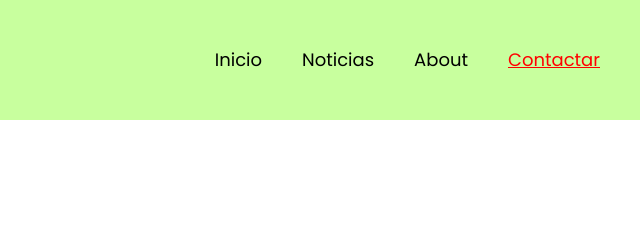
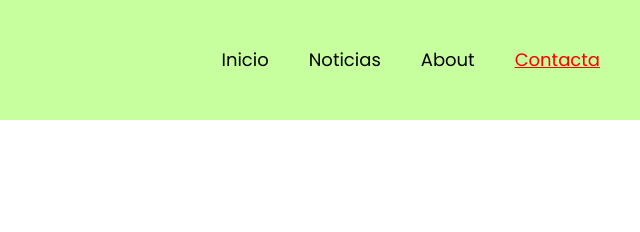
Before and after one commit to jordiespuny/web-7, a plain HTML site: page web-7/contact.html in a window 1280 px wide. Shown: the top 232 px of the page, 640-1280 px from the left. Drawn offline with Linux system fonts and the light colour scheme.

Commit message:
test cambios

```diff
--- a/web-7/contact.html
+++ b/web-7/contact.html
@@ -24,7 +24,7 @@
 			<li><a href="index.html">Inicio</a></li>
 			<li><a href="noticia-1.html">Noticias</a></li>
 			<li><a href="about.html">About</a></li>
-			<li><a href="contact.html" class="selected">Contactar</a></li>
+			<li><a href="contact.html" class="selected">Contacta</a></li>
 		</ul>
 	</nav>
 	<div id="responsive-menu"><i class="fa-solid fa-bars"></i></div>
```
